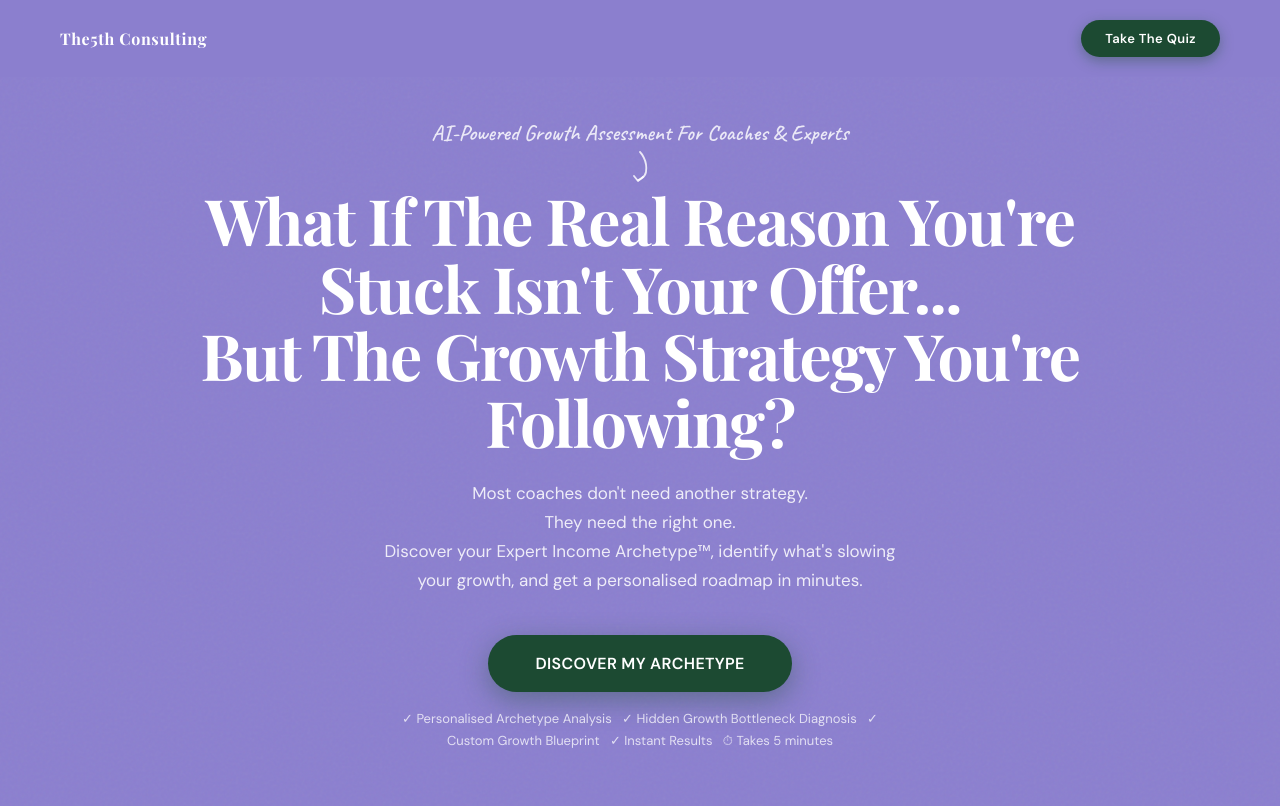
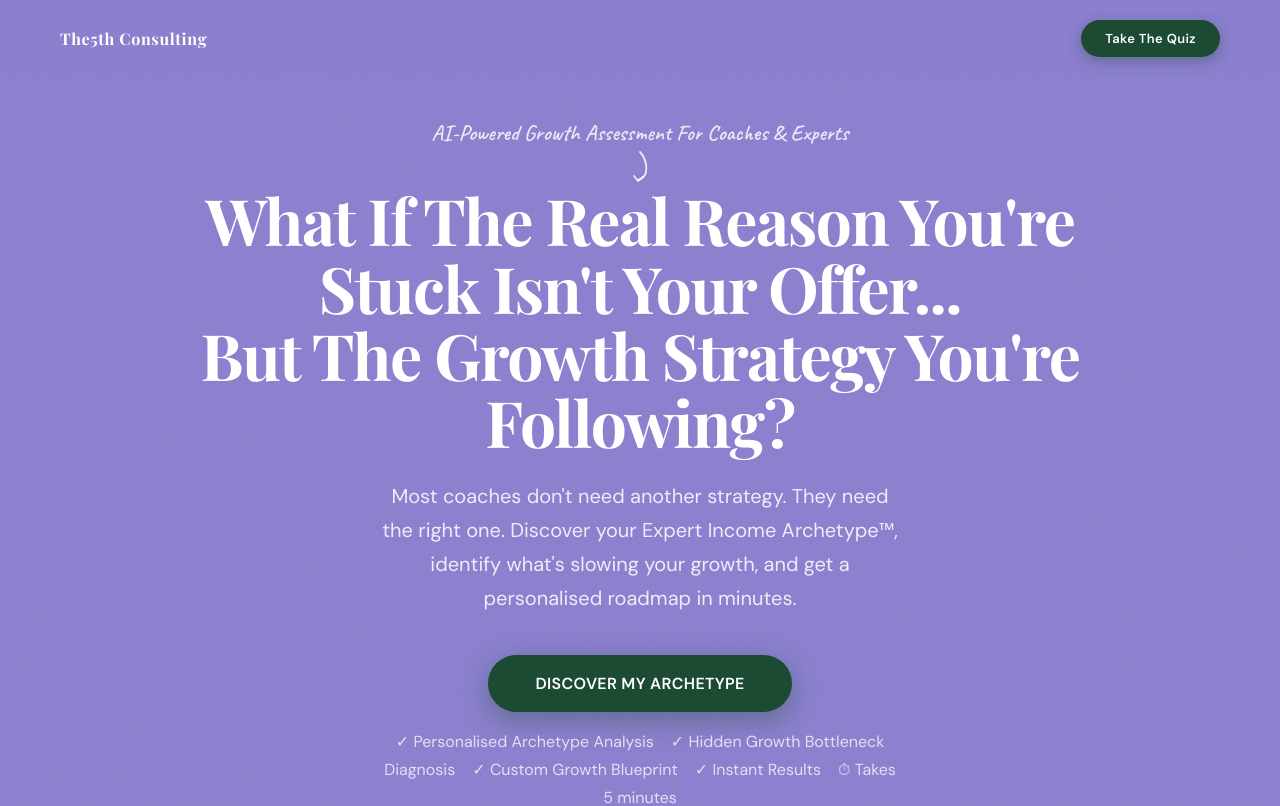
Before and after one commit to indrodip-cmd/quiz-deploy, a Next.js app: page / in a window 1280 px wide. Shown: the top 806 px of the page. Built offline with nearby package versions, Linux system fonts and the light colour scheme; a web font is replaced by a local one.

Commit message:
Hero copy single block, larger text, trust line in CTA, tighten CTA padding

```diff
--- a/app/page.tsx
+++ b/app/page.tsx
@@ -1170,7 +1170,7 @@ const LP_CSS = `
   color:#fff;opacity:.18;pointer-events:none;}
 
 /* ─── dark CTA ─── */
-.qp-dark-cta{background:#1c4a32;padding:100px 60px;text-align:center;}
+.qp-dark-cta{background:#1c4a32;padding:80px 60px;text-align:center;}
 .qp-dark-inner{max-width:680px;margin:0 auto;}
 .qp-btn-dark-gold{display:inline-flex;align-items:center;justify-content:center;
   background:#e8b84b;color:#111;font-family:'DM Sans',sans-serif;font-size:16px;
@@ -1212,7 +1212,7 @@ const LP_CSS = `
   .qp-h1{font-size:clamp(40px,5.5vw,58px) !important;}
   .qp-arch-section{padding:160px 40px 80px;}
   .qp-about-section{padding:80px 40px;}
-  .qp-dark-cta{padding:80px 40px;}
+  .qp-dark-cta{padding:64px 40px;}
   .qp-footer{padding:48px 40px 32px;}
 }
 @media(max-width:768px){
@@ -1225,7 +1225,7 @@ const LP_CSS = `
   .qp-arch-grid{grid-template-columns:repeat(2,1fr);gap:24px;}
   .qp-about-section{padding:60px 24px;}
   .qp-about-cards{grid-template-columns:1fr;gap:16px;}
-  .qp-dark-cta{padding:60px 24px;}
+  .qp-dark-cta{padding:48px 24px;}
   .qp-footer{padding:40px 24px 28px;}
   .qp-footer-top{flex-direction:column;align-items:flex-start;gap:24px;}
   .qp-footer-links{gap:24px;}
@@ -1369,17 +1369,15 @@ function LandingPage({ onStart }: { onStart: () => void }) {
             But The Growth Strategy You're Following?
           </motion.h1>
 
-          <motion.div className="qp-hero-sub" {...up(0.32)} style={{
+          <motion.p className="qp-hero-sub" {...up(0.32)} style={{
             maxWidth: '520px',
-            fontSize: '17px',
+            fontSize: '20px',
             color: 'rgba(255,255,255,0.85)',
             lineHeight: 1.7,
             margin: '0 auto 40px',
           }}>
-            <p>Most coaches don't need another strategy.</p>
-            <p>They need the right one.</p>
-            <p>Discover your Expert Income Archetype™, identify what's slowing your growth, and get a personalised roadmap in minutes.</p>
-          </motion.div>
+            Most coaches don't need another strategy. They need the right one. Discover your Expert Income Archetype™, identify what's slowing your growth, and get a personalised roadmap in minutes.
+          </motion.p>
 
           <motion.div {...up(0.44)}>
             <motion.button className="qp-btn-gold" onClick={onStart} {...HOV}
@@ -1388,8 +1386,8 @@ function LandingPage({ onStart }: { onStart: () => void }) {
             </motion.button>
           </motion.div>
 
-          <motion.p className="qp-hero-sub" {...up(0.52)} style={{ fontSize: '13px', margin: '16px auto 0', opacity: 0.7 }}>
-            ✓ Personalised Archetype Analysis &nbsp; ✓ Hidden Growth Bottleneck Diagnosis &nbsp; ✓ Custom Growth Blueprint &nbsp; ✓ Instant Results &nbsp; ⏱ Takes 5 minutes
+          <motion.p className="qp-hero-sub" {...up(0.52)} style={{ fontSize: '16px', margin: '16px auto 0', opacity: 0.7 }}>
+            ✓ Personalised Archetype Analysis &nbsp;&nbsp; ✓ Hidden Growth Bottleneck Diagnosis &nbsp;&nbsp; ✓ Custom Growth Blueprint &nbsp;&nbsp; ✓ Instant Results &nbsp;&nbsp; ⏱ Takes 5 minutes
           </motion.p>
 
         </div>
@@ -1569,6 +1567,9 @@ function LandingPage({ onStart }: { onStart: () => void }) {
               whileHover={prefersReduced ? {} : { scale:1.03, y:-2 }} whileTap={{ scale:0.97 }} transition={spr}>
               DISCOVER MY ARCHETYPE
             </motion.button>
+            <p style={{ fontSize: '16px', color: 'rgba(255,255,255,0.6)', marginTop: '24px', lineHeight: 1.7 }}>
+              ✓ Personalised Archetype Analysis &nbsp;&nbsp; ✓ Hidden Growth Bottleneck Diagnosis &nbsp;&nbsp; ✓ Custom Growth Blueprint &nbsp;&nbsp; ✓ Instant Results &nbsp;&nbsp; ⏱ Takes 5 minutes
+            </p>
           </motion.div>
         </div>
       </section>
```
